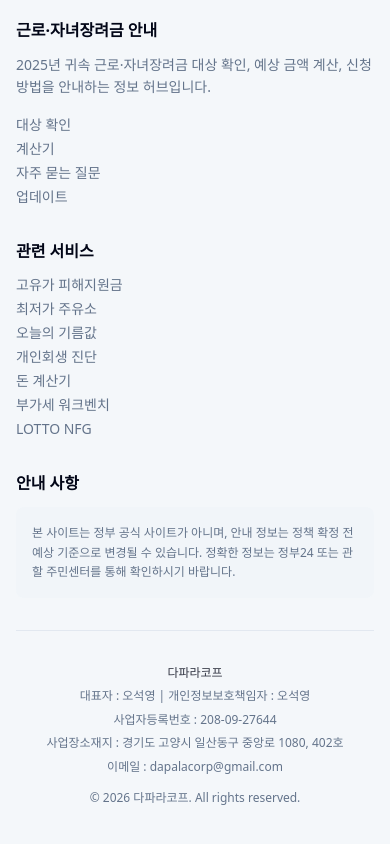
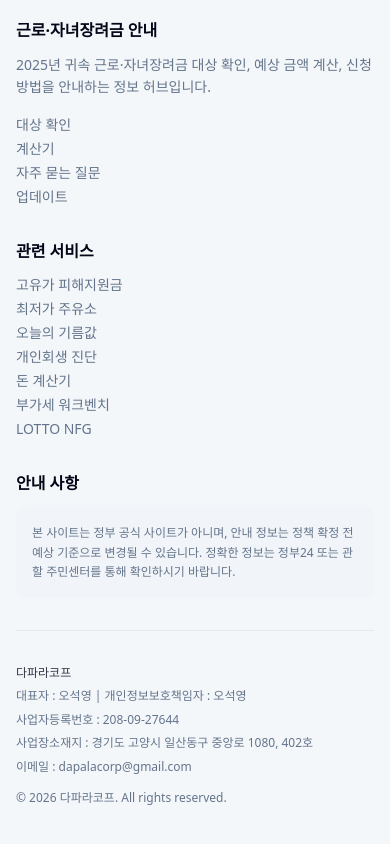
Before and after one commit to defazr/eitc.fazr, a Next.js app: page / in a window 390 px wide. Shown: the part 5557-6401 px from the top of the page. Built offline with nearby package versions, Linux system fonts and the light colour scheme; no server answers.

Commit message:
style: 푸터 사업자 정보 모바일 왼쪽 정렬
Co-Authored-By: Claude Opus 4.6 (1M context) <noreply@anthropic.com>

```diff
--- a/src/components/footer.tsx
+++ b/src/components/footer.tsx
@@ -84,7 +84,7 @@ export function Footer() {
         </div>
 
         <Separator className="my-8" />
-        <div className="text-center text-xs text-muted-foreground space-y-1 leading-relaxed">
+        <div className="text-left md:text-center text-xs text-muted-foreground space-y-1 leading-relaxed">
           <p className="font-medium text-foreground/80">다파라코프</p>
           <p>대표자 : 오석영 | 개인정보보호책임자 : 오석영</p>
           <p>사업자등록번호 : 208-09-27644</p>
```
